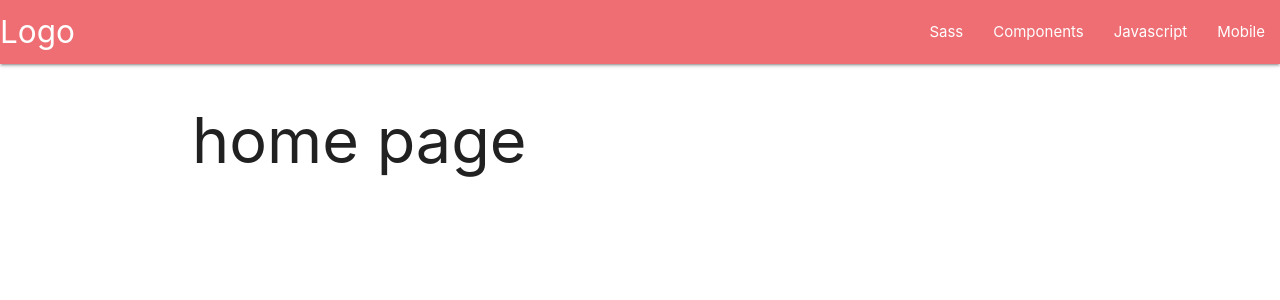
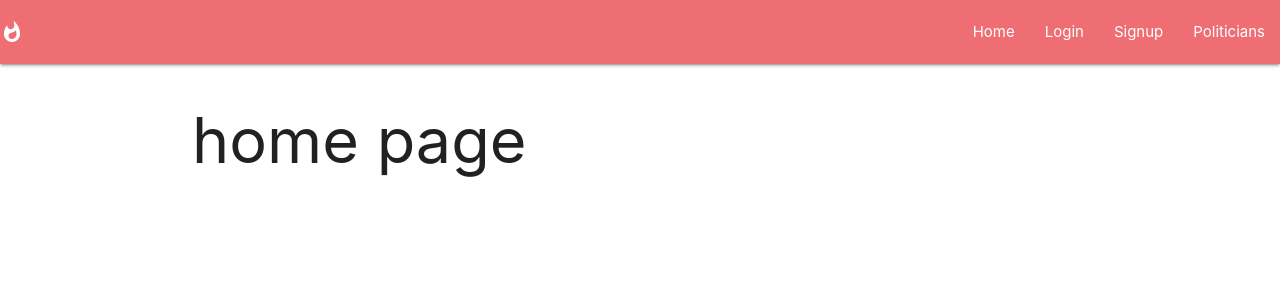
Before and after one commit to nikotsafos/poli-match, a Django app: page / in a window 1280 px wide. Shown: the top 300 px of the page. Run offline with Django 3.2, Linux system fonts and the light colour scheme.

Commit message:
Styling navbar

```diff
--- a/poli_match/poli_match_app/templates/poli_match/navbar.html
+++ b/poli_match/poli_match_app/templates/poli_match/navbar.html
@@ -1,21 +1,21 @@
 <nav>
   <div class="nav-wrapper">
-    <a href="#!" class="brand-logo">Logo</a>
+    <a href="/" class="brand-logo"><i class="material-icons">whatshot</i></a>
     <a href="#" data-target="mobile-demo" class="sidenav-trigger"><i class="material-icons">menu</i></a>
     <ul class="right hide-on-med-and-down">
-      <li><a href="sass.html">Sass</a></li>
-      <li><a href="badges.html">Components</a></li>
-      <li><a href="collapsible.html">Javascript</a></li>
-      <li><a href="mobile.html">Mobile</a></li>
+      <li><a href="/">Home</a></li>
+      <li><a href="login">Login</a></li>
+      <li><a href="signup">Signup</a></li>
+      <li><a href="politicians">Politicians</a></li>
     </ul>
   </div>
 </nav>
 
 <ul class="sidenav" id="mobile-demo">
-  <li><a href="sass.html">Sass</a></li>
-  <li><a href="badges.html">Components</a></li>
-  <li><a href="collapsible.html">Javascript</a></li>
-  <li><a href="mobile.html">Mobile</a></li>
+  <li><a href="/">Home</a></li>
+  <li><a href="login">Login</a></li>
+  <li><a href="signup">Signup</a></li>
+  <li><a href="politicians">Politicians</a></li>
 </ul>
 
 <script type="text/javascript"></script>
```
